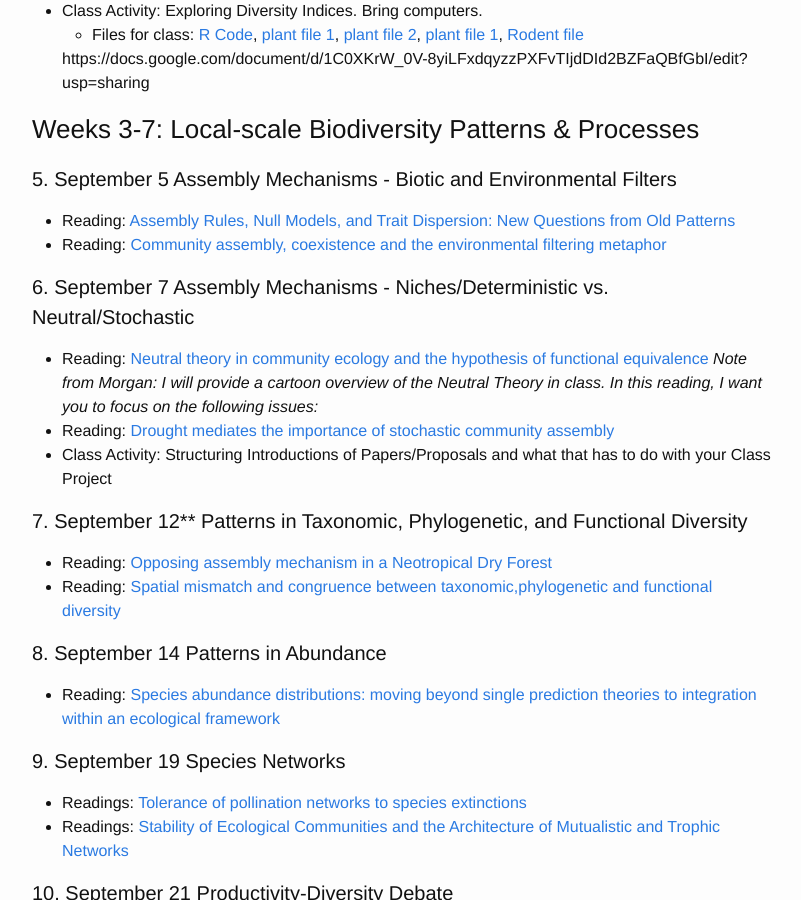
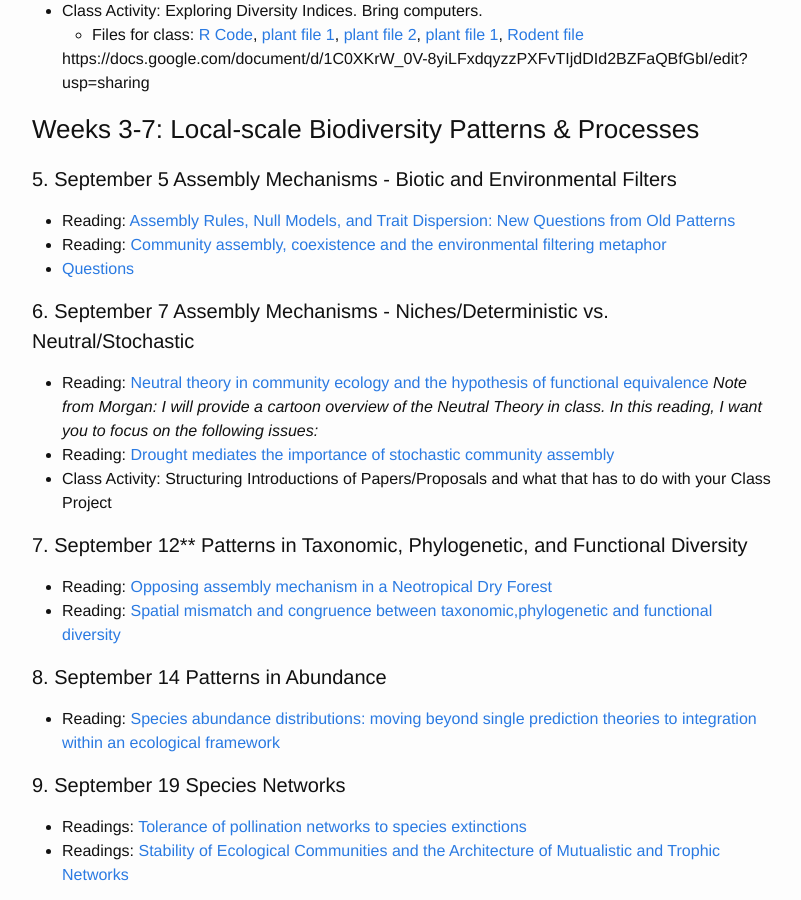
Before and after one commit to skmorgane/biodiversity-course, a Jekyll site: the page built from schedule.md, in a window 1280 px wide and 900 px high, scrolled down 1022 px. Shown: the whole window, without its empty margins (238-1039 px from the left). Built offline with Jekyll 4.4.1, drawn with Linux system fonts in a browser that asks for light colours.

Commit message:
Add class 5 questions

```diff
--- a/schedule.md
+++ b/schedule.md
@@ -40,6 +40,7 @@ I added a paper for Thursday but DON'T PANIC. This is just one of the papers fro
 #### 5. September 5 Assembly Mechanisms - Biotic and Environmental Filters
 * Reading: [Assembly Rules, Null Models, and Trait Dispersion: New Questions from Old Patterns](http://www.jstor.org/stable/3545686)
 * Reading: [Community assembly, coexistence and the environmental filtering metaphor](https://doi.org/10.1111/1365-2435.12345)
+* [Questions]({{ site.baseurl }}/questions/class5)
 
 #### 6. September 7 Assembly Mechanisms - Niches/Deterministic vs. Neutral/Stochastic
 * Reading: [Neutral theory in community ecology and the hypothesis of functional equivalence](https://doi.org/10.1111/j.0269-8463.2005.00965.x) *Note from Morgan: I will provide a cartoon overview of the Neutral Theory in class. In this reading, I want you to focus on the following issues:*
```
